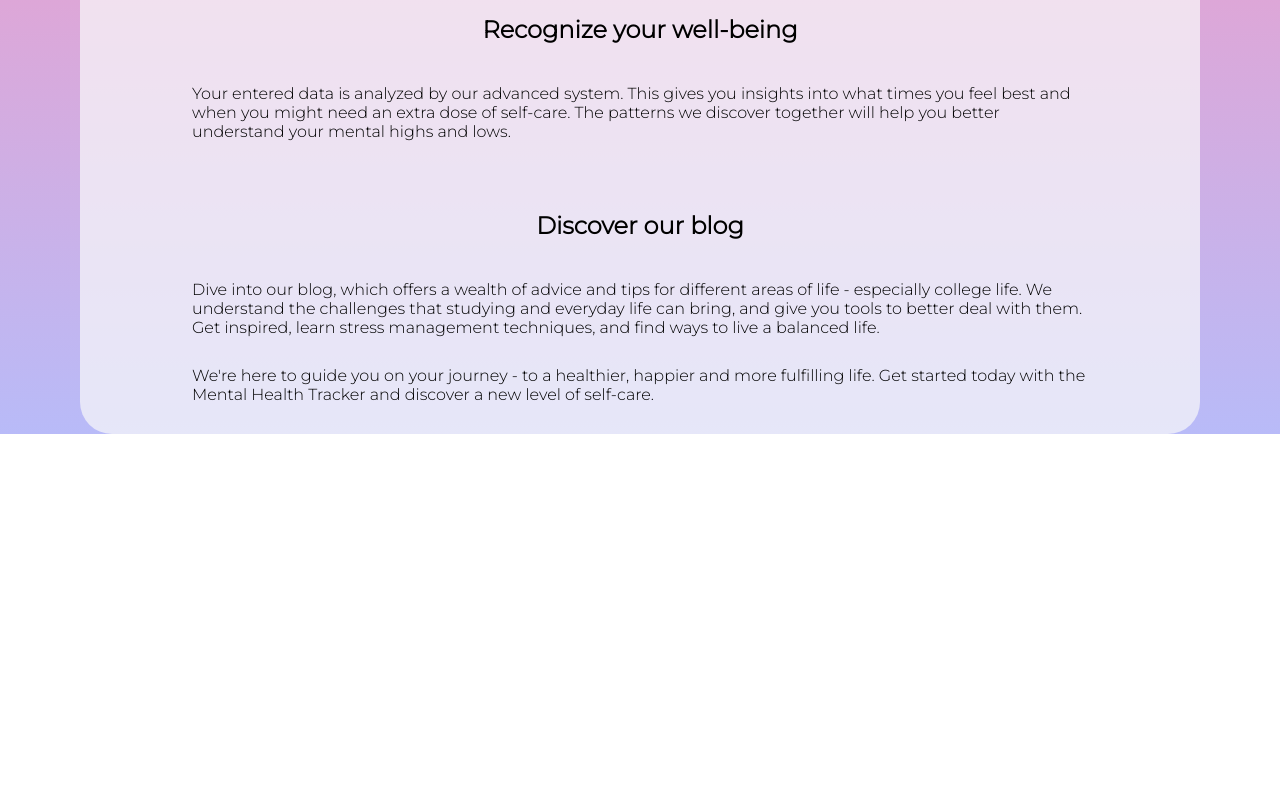
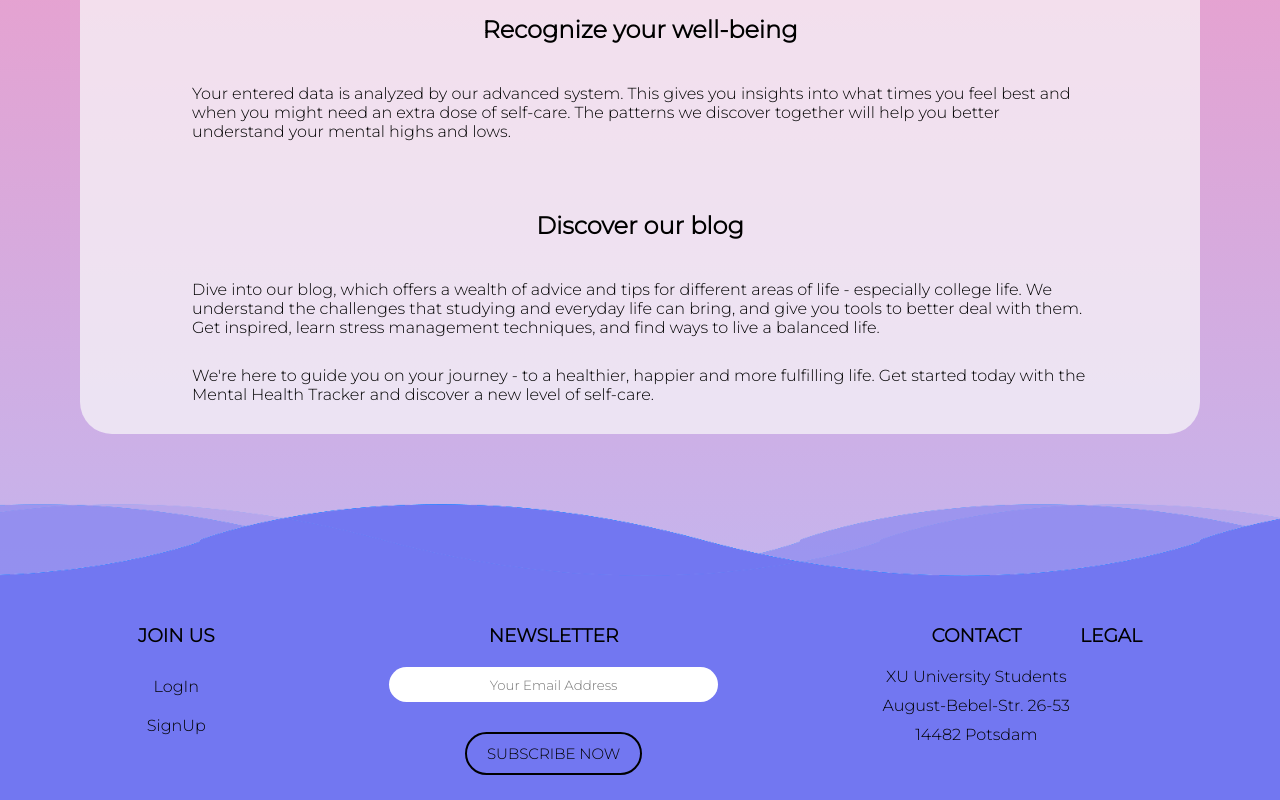
Before and after one commit to aanckr/co2-final-project, a React (Create React App) app: page / in a window 1280 px wide. Shown: the part 287-1087 px from the top of the page. Before the commit the page ends 801 px from the top, so only its background shows below. Built offline with nearby package versions, Linux system fonts and the light colour scheme.

Commit message:
The first version of the footers
The first version of the footer start and general when logged in. Both will be improved (work in progress). The button on the profile page has a class name assigned because it would otherwise affect mine

```diff
--- /dev/null
+++ b/src/Footer-start.js
@@ -0,0 +1,39 @@
+import "./Footer.css"
+const React = require('react');
+const { Link } = require('react-router-dom');
+
+function Footer_start() {
+    return (
+        <footer>
+            <div className="waves">
+                <div className="wave" id="wave1"></div>
+                <div className="wave" id="wave2"></div>
+                <div className="wave" id="wave3"></div>
+            </div>
+            <div className="footer-col-1">
+                <h3>JOIN US</h3>
+                <Link to="/LogIn">LogIn</Link>
+                <Link to="/SignUp">SignUp</Link>
+            </div>
+            <div className="footer-col-2">
+                <h3>NEWSLETTER</h3>
+                <form >
+                    <input type="email" placeholder="Your Email Address" required></input>
+                    <br />
+                    <button className='button-news' type="submit">SUBSCRIBE NOW</button>
+                </form>
+            </div>
+            <div className="footer-col-3">
+                <h3>CONTACT</h3>
+                <p>XU University Students</p>
+                <p>August-Bebel-Str. 26-53</p>
+                <p>14482 Potsdam</p>
+            </div>
+            <div className='footer-col-1'>
+                <h3>LEGAL</h3>
+            </div>
+        </footer>
+    );
+}
+
+export default Footer_start;
--- /dev/null
+++ b/src/Footer.css
@@ -0,0 +1,122 @@
+footer {
+    position: relative;
+    margin-top: 150px;
+    width: 100%;
+    background: rgb(114, 119, 241);
+    color: black;
+    display: flex;
+    min-height: 100px;
+    padding: 10px 10% 25px 10%;
+  }
+
+  footer div {
+    text-align: center;
+    margin-top: 20px;
+  }
+
+  .footer-col-1 a {
+    display: block;
+    text-decoration: none;
+    color: black;
+    margin-top: 20px;
+  }
+
+  .footer-col-2 {
+    flex-grow: 2;
+    flex: 1;
+    text-align: center;
+  }
+
+  .footer-col-4 Link {
+    text-decoration: none;
+    color: black;
+    margin-right: 10px;
+  }
+
+  .footer-col-3 p {
+    padding-top: 10px;
+  }
+
+  .footer-col-5 {
+    flex: 1;
+    margin-top: 80px;
+    text-align: center;
+  }
+
+
+  .footer div h3 {
+    font-weight: 300;
+    letter-spacing: 1px;
+  }
+
+  form input {
+    width: 50%;
+    height: 35px;
+    border-radius: 30px;
+    text-align: center;
+    margin-top: 10px;
+    margin-bottom: 30px;
+    outline: none;
+    border: none;
+  }
+
+   .button-news {
+    background: transparent;
+    border: 2px solid black;
+    color: black;
+    border-radius: 30px;
+    padding: 10px 20px;
+    font-size: 15px;
+    cursor: pointer;
+  }
+
+  footer .wave {
+    position: absolute;
+    top: -100px;
+    left: 0;
+    width: 100%;
+    height: 100px;
+    background: url(/src/images/waves.png);
+    background-size: 1000px 100px;
+  }
+
+  footer .wave#wave1 {
+    z-index: 1000;
+    opacity: 1;
+    bottom: 0;
+    animation: animateWave 7s linear infinite;
+  }
+
+  footer .wave#wave2 {
+    z-index: 999;
+    opacity: 0.5;
+    bottom: 10px;
+    animation: animateWave_02 7s linear infinite;
+  }
+
+  footer .wave#wave3 {
+    z-index: 1000;
+    opacity: 0.2;
+    bottom: 15px;
+    animation: animateWave 5s linear infinite;
+  }
+
+  @keyframes animateWave {
+    0% {
+      background-position-x: 1000px;
+    }
+
+    100% {
+      background-position-x: 0px;
+    }
+  }
+
+  @keyframes animateWave_02 {
+    0% {
+      background-position-x: 0px;
+    }
+
+    100% {
+      background-position-x: 1000px;
+    }
+  }
--- /dev/null
+++ b/src/Footer.js
@@ -0,0 +1,29 @@
+import "./Footer.css"
+const React = require('react');
+const { Link } = require('react-router-dom');
+
+function Footer() {
+    return (
+        <footer>
+            <div className="waves">
+                <div className="wave" id="wave1"></div>
+                <div className="wave" id="wave2"></div>
+                <div className="wave" id="wave3"></div>
+            </div>
+            <div className="footer-col-4">
+                <h3>LEGAL</h3>
+            </div>
+            <div className="footer-col-5">
+                <span>mentalhealthtracker@pluto</span>
+            </div>
+            <div className="footer-col-3">
+                <h3>CONTACT</h3>
+                <p>XU University Students</p>
+                <p>August-Bebel-Str. 26-53</p>
+                <p>14482 Potsdam</p>
+            </div>
+        </footer>
+    );
+}
+
+export default Footer;
--- a/src/Homepage.js
+++ b/src/Homepage.js
@@ -1,3 +1,5 @@
+import Footer_start from './Footer-start';
+
 const React = require('react');
 const { Link } = require('react-router-dom');
 
@@ -32,6 +34,7 @@ function Homepage() {
                     </section>
                 </div>
             </div>
+            < Footer_start/>
         </div>
     );
 }
--- a/src/Profile.css
+++ b/src/Profile.css
@@ -56,7 +56,7 @@ label{
 }
 
 
-button{
+.save-button{
     width: 10%;
     height: 30px;
     margin: 20px 45%;
--- a/src/Profile.js
+++ b/src/Profile.js
@@ -109,7 +109,7 @@ function Profile() {
                 </label>
             </div>
         }
-        <button type="button">Save</button>
+        <button className='save-button' type="button">Save</button>
 
     </form>
 
```
Also changed, not shown: src/images/waves.png (added).
